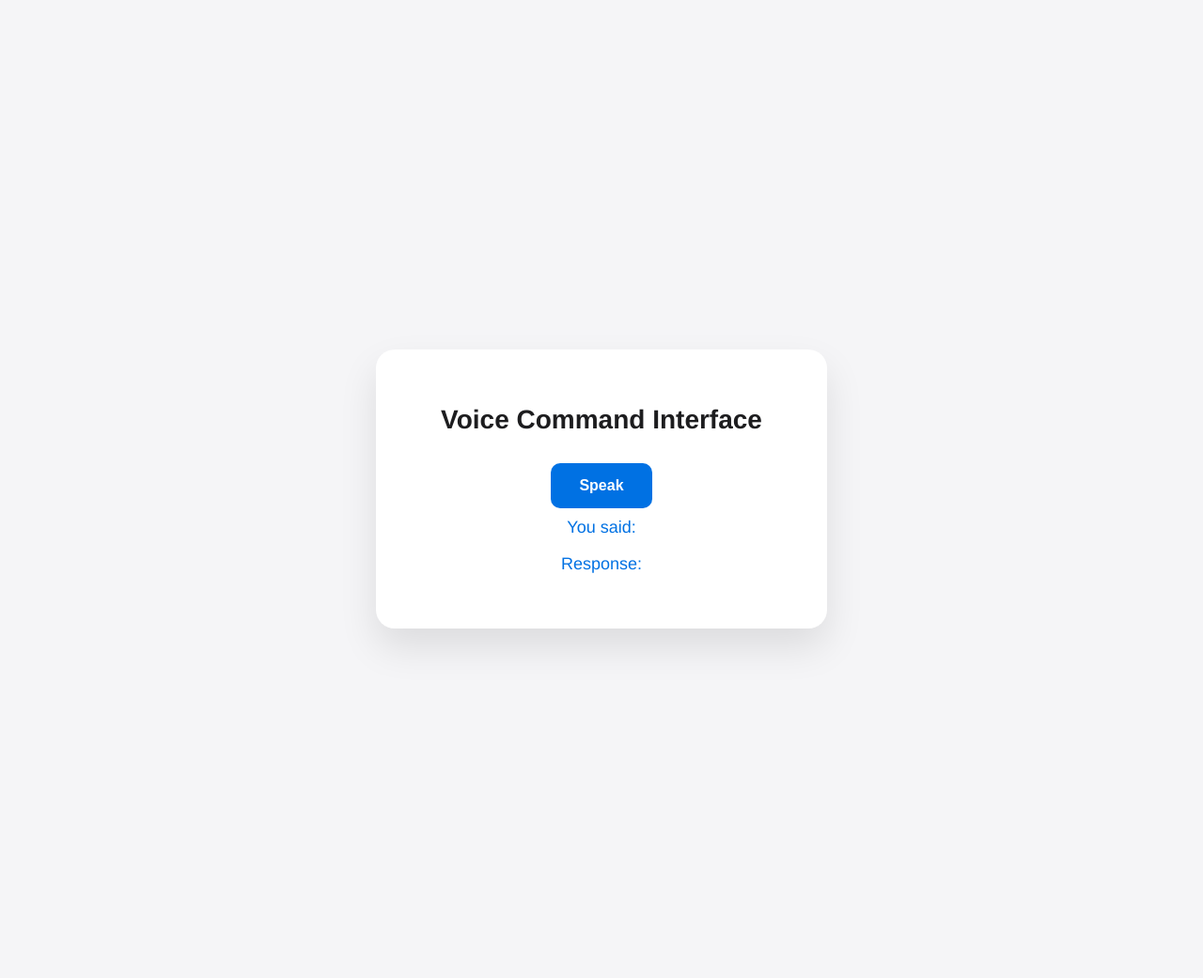
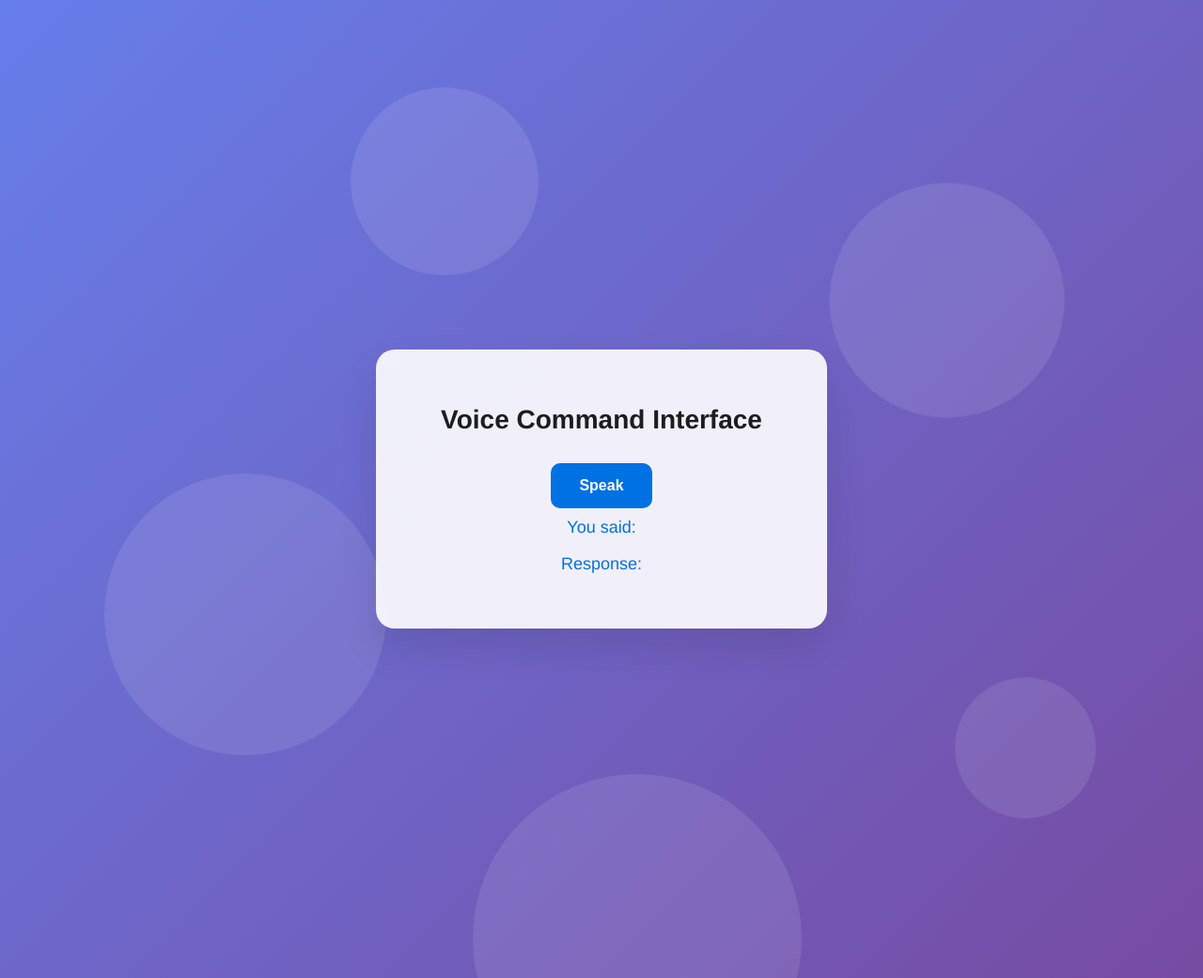
Before and after one commit to 60eokk/retell-ai-track, a Flask app: page / in a window 1280 px wide. Shown: the whole page at 94% size. Run offline with Flask 3, Linux system fonts and the light colour scheme; some web fonts are replaced.

Commit message:
create requirements.txt

```diff
--- a/main.py
+++ b/main.py
@@ -12,7 +12,7 @@ recognizer = sr.Recognizer()
 samplerate = 16000  # Hertz
 
 # Duration of the recording
-duration = 3  # seconds
+duration = 2  # seconds
 
 # State to manage multi-step interactions
 interaction_state = {
--- a/templates/index.html
+++ b/templates/index.html
@@ -8,26 +8,94 @@
     <style>
         body {
             font-family: 'Helvetica Neue', Arial, sans-serif;
-            background-color: #f5f5f7;
+            background: linear-gradient(135deg, #667eea, #764ba2);
             color: #333;
             margin: 0;
             padding: 0;
+            height: 100vh;
+            overflow: hidden;
             display: flex;
             justify-content: center;
             align-items: center;
-            height: 100vh;
+        }
+
+        .background {
+            position: absolute;
+            top: 0;
+            left: 0;
+            width: 100%;
+            height: 100%;
+            z-index: 1;
             overflow: hidden;
-            transition: background-color 0.3s ease;
+            pointer-events: none;
+        }
+
+        .background .shape {
+            position: absolute;
+            background: rgba(255, 255, 255, 0.1);
+            border-radius: 50%;
+            animation: float 20s ease-in-out infinite;
+        }
+
+        .background .shape:nth-child(1) {
+            width: 200px;
+            height: 200px;
+            top: 10%;
+            left: 30%;
+            animation-duration: 25s;
+        }
+
+        .background .shape:nth-child(2) {
+            width: 300px;
+            height: 300px;
+            top: 50%;
+            left: 10%;
+            animation-duration: 18s;
+        }
+
+        .background .shape:nth-child(3) {
+            width: 150px;
+            height: 150px;
+            top: 70%;
+            left: 80%;
+            animation-duration: 30s;
+        }
+
+        .background .shape:nth-child(4) {
+            width: 250px;
+            height: 250px;
+            top: 20%;
+            left: 70%;
+            animation-duration: 22s;
+        }
+
+        .background .shape:nth-child(5) {
+            width: 350px;
+            height: 350px;
+            top: 80%;
+            left: 40%;
+            animation-duration: 28s;
+        }
+
+        @keyframes float {
+            0%, 100% {
+                transform: translateY(0) translateX(0);
+            }
+            50% {
+                transform: translateY(-20px) translateX(-20px);
+            }
         }
 
         .container {
-            background-color: #fff;
+            background-color: rgba(255, 255, 255, 0.9);
             padding: 40px;
             border-radius: 20px;
             box-shadow: 0 20px 40px rgba(0, 0, 0, 0.1);
             text-align: center;
             max-width: 400px;
             width: 100%;
+            z-index: 2;
+            position: relative;
             opacity: 0;
             transform: translateY(20px);
             transition: opacity 0.6s ease, transform 0.6s ease;
@@ -146,6 +214,13 @@
     </script>
 </head>
 <body>
+    <div class="background">
+        <div class="shape"></div>
+        <div class="shape"></div>
+        <div class="shape"></div>
+        <div class="shape"></div>
+        <div class="shape"></div>
+    </div>
     <div class="container">
         <h1>Voice Command Interface</h1>
         <button>Speak</button>
```
Also changed, not shown: requirements.txt (added, +191 -0 lines).
